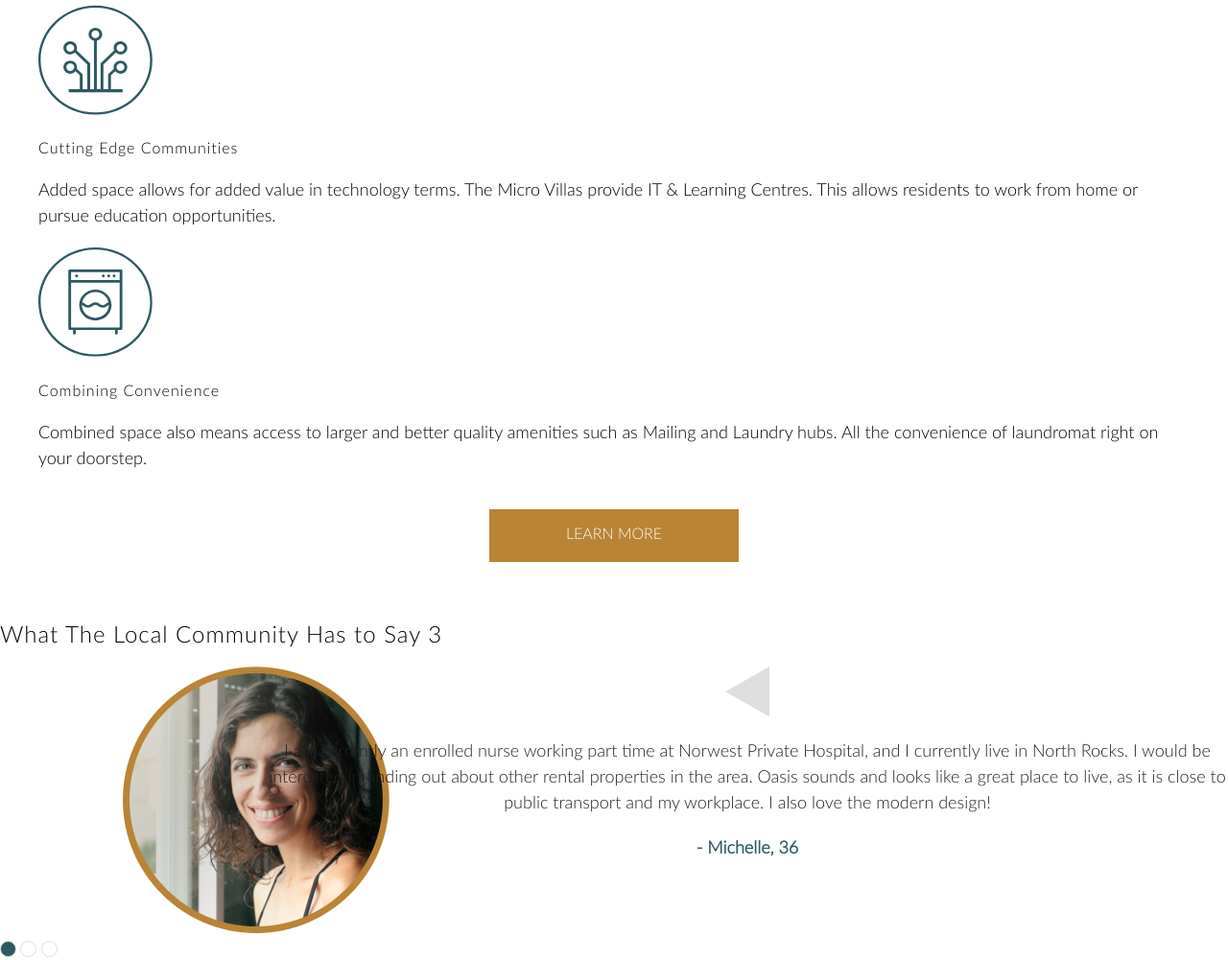
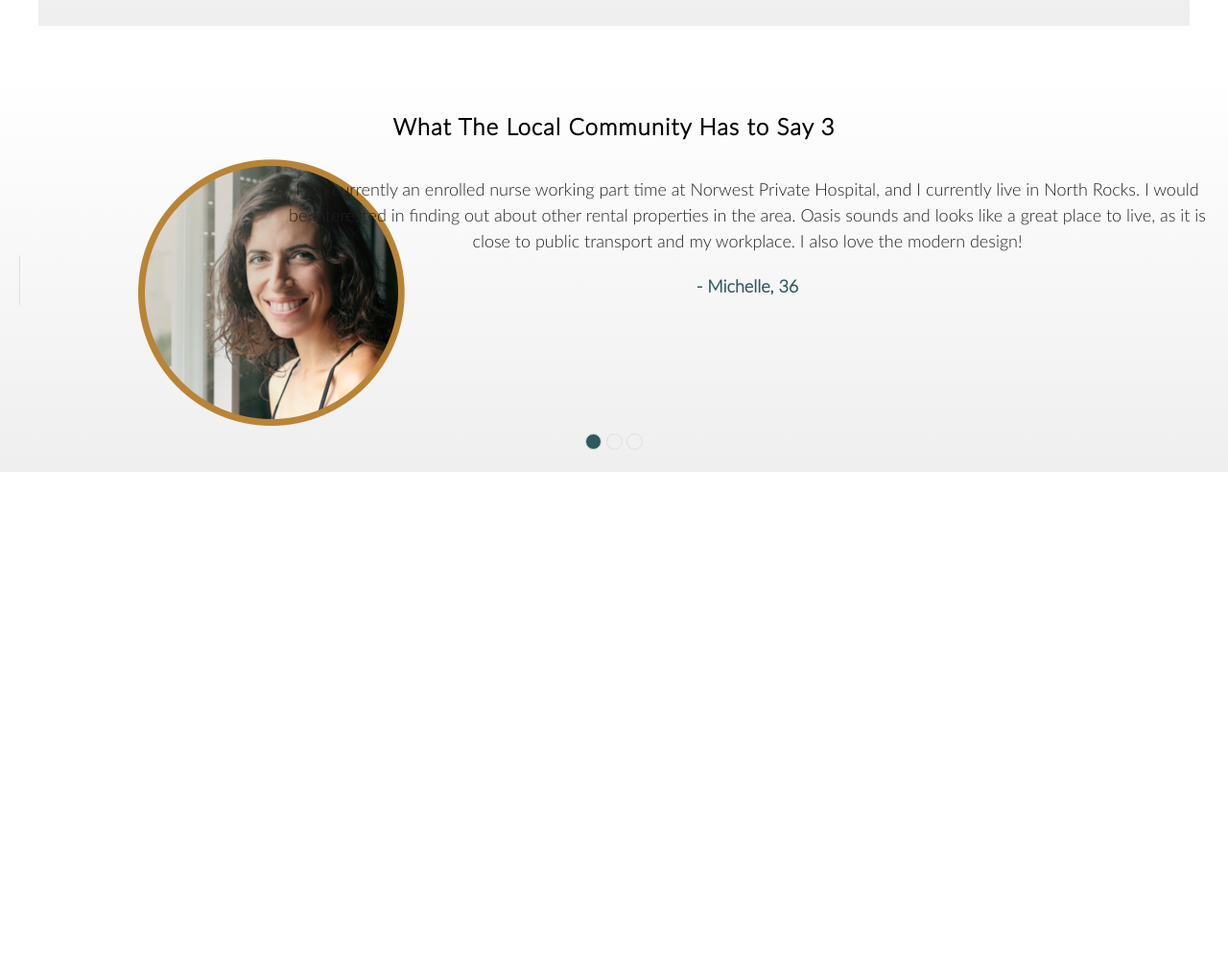
Before and after one commit to G1086/dev-test, a plain HTML site: page index.html in a window 1280 px wide. Shown: the part 1898-2899 px from the top of the page at 96% size. After the commit the page ends 2390 px from the top, so only its background shows below. Drawn offline with nearby package versions, Linux system fonts and the light colour scheme.

Commit message:
section 4
add style for sections

```diff
--- a/css/style.css
+++ b/css/style.css
@@ -115,6 +115,57 @@ text-transform: uppercase;
     max-width: 1200px;
 }
 
+.section3{
+    background: #fff; /* For browsers that do not support gradients */
+    background: -webkit-linear-gradient(#ffffff, #efefef); /* For Safari 5.1 to 6.0 */
+    background: -o-linear-gradient(#ffffff, #efefef); /* For Opera 11.1 to 12.0 */
+    background: -moz-linear-gradient(#ffffff, #efefef); /* For Firefox 3.6 to 15 */
+    background: linear-gradient(#ffffff, #efefef); /* Standard syntax */
+	margin: 20px auto 10px;
+    padding: 20px 0;
+    max-width: 100%;
+    overflow: auto;
+    text-align: center;
+}
+.section3 h2{
+	font-size:24px;
+	font-weight:700;
+}
+.cont-mod{
+	overflow:hidden;
+}
+.mod {
+    width: 23%;
+    float: left;
+    padding: 10px;
+    position: relative;
+}
+.mod p {
+    font-size: 16px;
+}
+
+.section4 {
+	background: #fff; /* For browsers that do not support gradients */
+    background: -webkit-linear-gradient(#ffffff, #efefef); /* For Safari 5.1 to 6.0 */
+    background: -o-linear-gradient(#ffffff, #efefef); /* For Opera 11.1 to 12.0 */
+    background: -moz-linear-gradient(#ffffff, #efefef); /* For Firefox 3.6 to 15 */
+    background: linear-gradient(#ffffff, #efefef); /* Standard syntax */
+    margin: 20px auto 10px;
+    padding: 20px;
+	text-align:center;
+}
+.section4 h2{
+	font-size:24px;
+	font-weight:700;
+}
+.img-fum {
+    position: absolute;
+    left: -45px;
+    top: 120px;
+}
+.img-fum  p{
+	font-size:14px;
+}
 
 /*Carousel */
 
```
